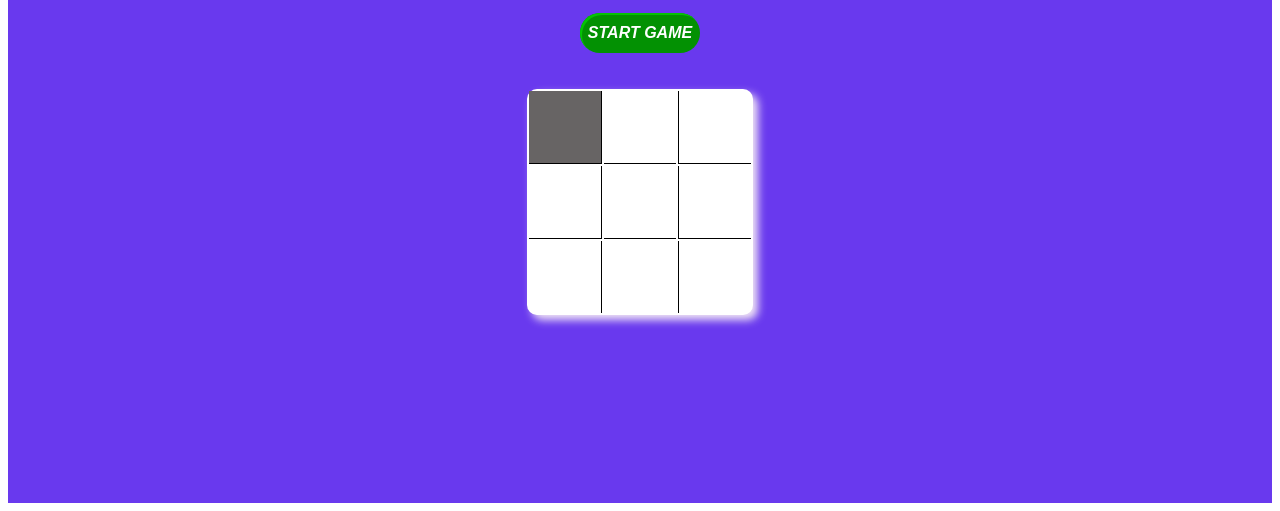
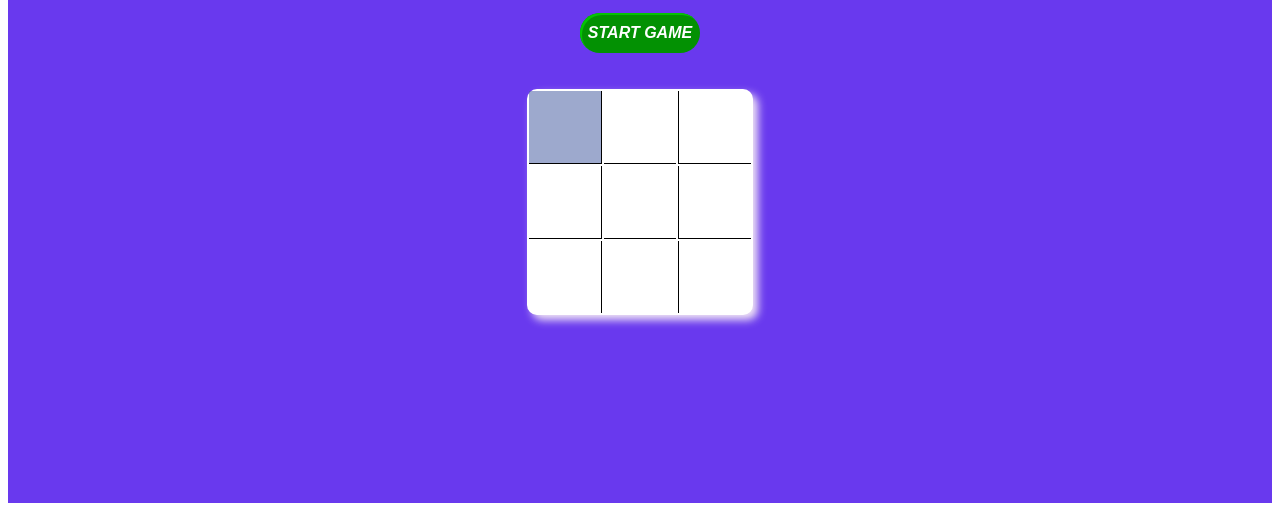
Before and after one commit to dikshita06/tic-tac-toe-assignment, a plain HTML site: page index.html in a window 1280 px wide. In both pictures the pointer is over the element 565 px from the left and 432 px from the top of the page. Shown: the part 305-816 px from the top of the page. Drawn offline with Linux system fonts and the light colour scheme.

Commit message:
hover fix

```diff
--- a/style.css
+++ b/style.css
@@ -67,7 +67,7 @@ td:nth-child(7){
     border-bottom: none !important;
 }
 td:hover{
-    background-color: rgb(103, 100, 100);
+    background-color: rgba(70, 94, 161, 0.529);
 }
 button{
     margin: 1rem 0;
```
